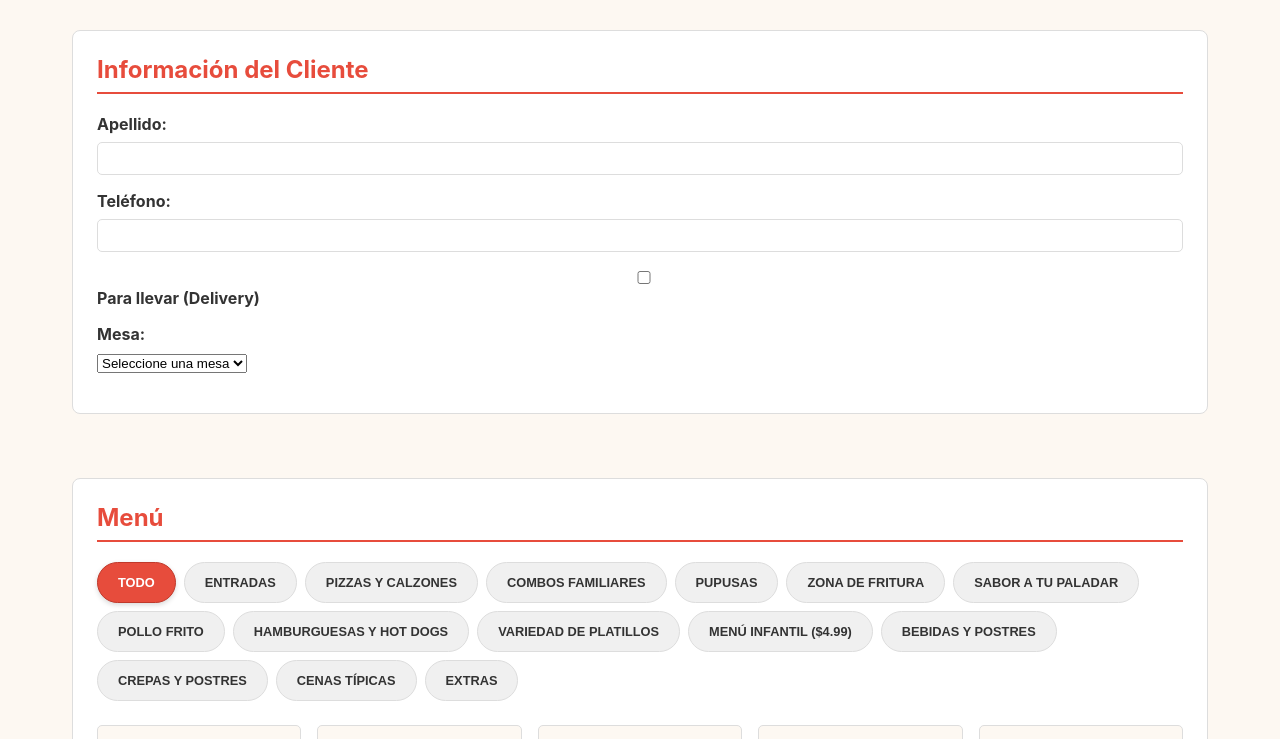
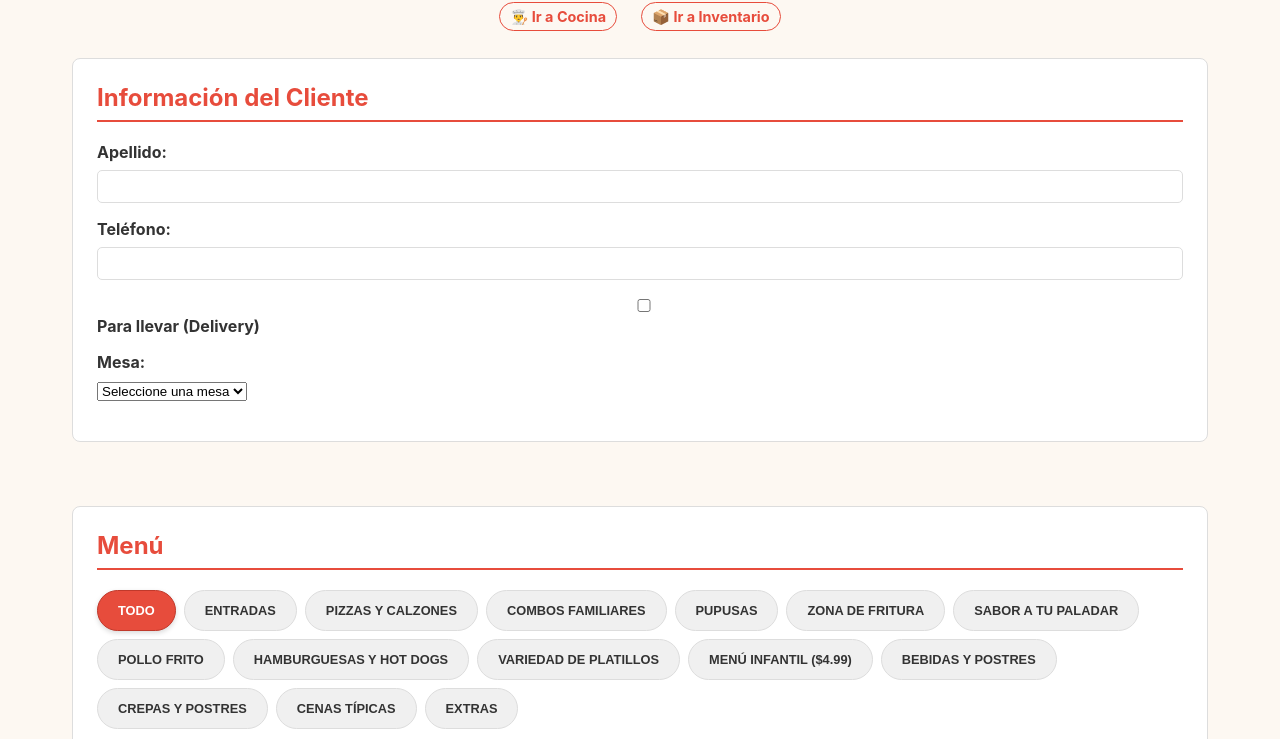
Before and after one commit to JesusOchoaM/Mesero-Pizza, a plain HTML site: page index.html in a window 1280 px wide. Shown: the part 122-861 px from the top of the page. Drawn offline with Linux system fonts and the light colour scheme; no server answers.

Commit message:
Actualizacion 7.7

```diff
--- a/index.html
+++ b/index.html
@@ -11,6 +11,10 @@
         <header>
             <h1>Just Great Pizza</h1>
             <h2>Toma de Pedidos</h2>
+            <nav style="margin-top: 10px; font-size: 0.9rem;">
+                <a href="kds.html" style="margin-right: 20px; color: #e74c3c; text-decoration: none; font-weight: bold; border: 1px solid #e74c3c; padding: 5px 10px; border-radius: 15px;">👨‍🍳 Ir a Cocina</a>
+                <a href="inventory.html" style="color: #e74c3c; text-decoration: none; font-weight: bold; border: 1px solid #e74c3c; padding: 5px 10px; border-radius: 15px;">📦 Ir a Inventario</a>
+            </nav>
         </header>
         <main>
             <section id="customer-info">
```
